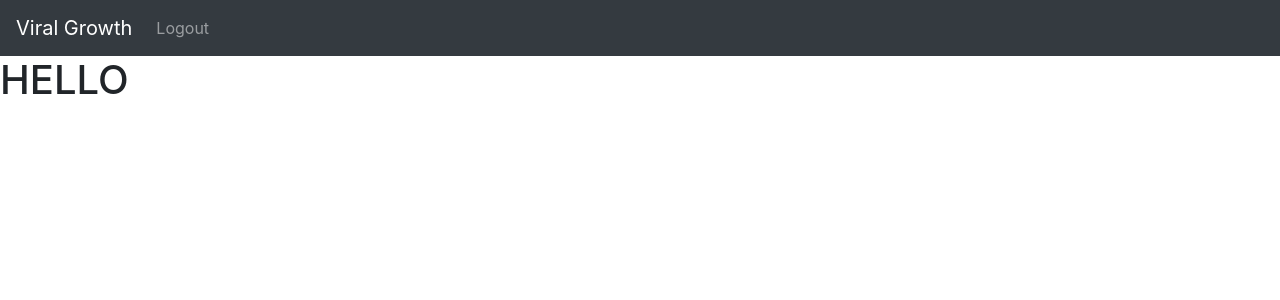
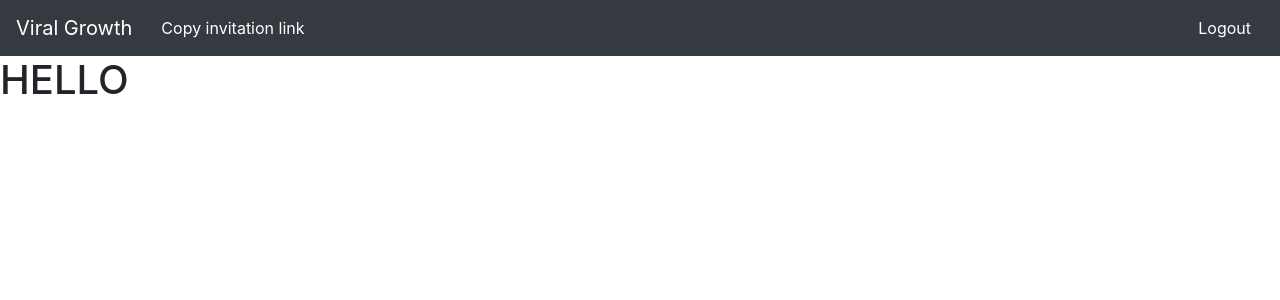
Before and after one commit to Myroslav341/viral_growth, a Django app: page / in a window 1280 px wide. Shown: the top 300 px of the page. Run offline with Django 3.2, Linux system fonts and the light colour scheme; the visitor is signed in with stand-in values (Sample User, id 1); some libraries are stand-ins or nearby versions.

Commit message:
invitation link added

```diff
--- a/viral_growth/viral_growth_app/library/constants/views.py
+++ b/viral_growth/viral_growth_app/library/constants/views.py
@@ -4,12 +4,15 @@ USERNAME = 'username'
 PASSWORD = 'password'
 CONFIRM_PASSWORD = 'confirm_password'
 EMAIL = 'email'
+INVITATION_LINK_KEY = 'invitation_link'
+HTTP_HOST = 'HTTP_HOST'
 
 THIS_APP_NAME = ViralGrowthAppConfig.name
 
 # revers path
 HOME_PAGE = f'{THIS_APP_NAME}:home'
 LOGIN_PAGE = f'{THIS_APP_NAME}:login'
+INVITATION_PAGE = f'{THIS_APP_NAME}:join-us'
 
 # templates
 HOME_VIEW_TEMPLATE = f'{THIS_APP_NAME}/home.html'
--- /dev/null
+++ b/viral_growth/viral_growth_app/library/helpers/__init__.py
@@ -0,0 +1 @@
+from .views import decode_singed_dict, sign_dict, get_path_from_page, generate_invitation_link
--- /dev/null
+++ b/viral_growth/viral_growth_app/static/js/base.js
@@ -0,0 +1,64 @@
+function check() {
+    fetch("generate-invitation-link/")
+        .then((response) => {
+            return response.json();
+        })
+        .then((data) => {
+            updateClipboard(data["invitation_link"])
+        });
+
+    var x = parseInt(event.clientX) + 12;
+    var y = parseInt(event.clientY) + 12;
+
+    create_flash(x, y);
+}
+
+function create_flash(x, y) {
+    var flash_element = document.getElementById("flash");
+
+    if (flash_element){
+        return
+    }
+
+    var element = document.createElement("div");
+    var text = document.createTextNode("Invitation link was copied to clipboard");
+    var flash_elements = document.getElementById("flash_elements");
+
+    element.style.paddingLeft = "15px";
+    element.style.paddingRight = "15px";
+    element.style.position = "absolute";
+    element.style.top = y + "px";
+    element.style.left = x + "px";
+    element.style.color = "white";
+    element.style.backgroundColor = "black";
+    element.style.borderRadius = "6px";
+    element.id = "flash";
+    element.classList.add("none_selectable");
+
+    element.appendChild(text);
+    flash_elements.appendChild(element);
+
+    var step = 0.05;
+    var opacity = 1;
+
+    setTimeout(() => {
+        var timer = setInterval(function () {
+            if (opacity <= 0){
+                clearInterval(timer);
+                element.remove();
+            }
+
+            element.style.opacity = opacity;
+            element.style.filter = 'alpha(opacity=' + opacity * 100 + ")";
+            opacity -= step;
+        }, 50);
+    }, 1000);
+}
+
+function updateClipboard(newClip) {
+    navigator.clipboard.writeText(newClip).then(function() {
+        /* clipboard successfully set */
+    }, function() {
+        alert("clipboard copy error");
+    });
+}
--- /dev/null
+++ b/viral_growth/viral_growth_app/static/styles/base.css
@@ -0,0 +1,9 @@
+.none_selectable {
+  -webkit-touch-callout: none; /* iOS Safari */
+  -webkit-user-select: none; /* Safari */
+  -khtml-user-select: none; /* Konqueror HTML */
+  -moz-user-select: none; /* Old versions of Firefox */
+  -ms-user-select: none; /* Internet Explorer/Edge */
+  user-select: none; /* Non-prefixed version, currently
+  supported by Chrome, Edge, Opera and Firefox */
+}
--- a/viral_growth/viral_growth_app/templates/viral_growth_app/base.html
+++ b/viral_growth/viral_growth_app/templates/viral_growth_app/base.html
@@ -9,27 +9,35 @@
         <meta name="viewport" content="width=device-width, initial-scale=1, shrink-to-fit=no">
         <link rel="stylesheet" href="https://maxcdn.bootstrapcdn.com/bootstrap/4.0.0/css/bootstrap.min.css" integrity="sha384-Gn5384xqQ1aoWXA+058RXPxPg6fy4IWvTNh0E263XmFcJlSAwiGgFAW/dAiS6JXm" crossorigin="anonymous">
 
+        <script type="text/javascript" src="{% static 'js/base.js' %}"></script>
+        <link rel="stylesheet" type="text/css" href="{% static 'styles/base.css' %}">
         {% block imports %}{% endblock %}
     </head>
 
     <body>
         <nav class="navbar navbar-expand-lg navbar-dark bg-dark">
             <a class="navbar-brand" href="{% url 'viral_growth_app:home' %}">Viral Growth</a>
-
-            <button class="navbar-toggler" type="button" data-toggle="collapse" data-target="#navbarNav" aria-controls="navbarNav" aria-expanded="false" aria-label="Toggle navigation">
+            <button class="navbar-toggler" type="button" data-toggle="collapse" data-target="#navbarSupportedContent" aria-controls="navbarSupportedContent" aria-expanded="false" aria-label="Toggle navigation">
                 <span class="navbar-toggler-icon"></span>
             </button>
 
             {% if not user.is_anonymous %}
-                <div class="navbar-collapse" id="navbarNav_2x">
-                    <ul class="navbar-nav">
+                <div class="collapse navbar-collapse" id="navbarSupportedContent">
+                    <ul class="navbar-nav mr-auto">
                         <li class="nav-item">
-                            <a class="nav-link" href="{% url 'viral_growth_app:logout' %}">Logout<span class="sr-only">(current)</span></a>
+                            <button class="btn btn-dark" onclick="check()">Copy invitation link</button>
                         </li>
                     </ul>
+                    <div class="form-inline my-lg-0">
+                        <div class="nav-item">
+                            <a class="btn btn-dark" href="{% url 'viral_growth_app:logout' %}">Logout<span class="sr-only">(current)</span></a>
+                        </div>
+                    </div>
                 </div>
             {% endif %}
         </nav>
+
+        <div id="flash_elements"></div>
 
         {% block content %}{% endblock %}
 
--- a/viral_growth/viral_growth_app/urls.py
+++ b/viral_growth/viral_growth_app/urls.py
@@ -7,4 +7,5 @@ urlpatterns = [
     path('login/', LoginView.as_view(), name='login'),
     path('logout/', LogoutView.as_view(), name='logout'),
     path('', HomeView.as_view(), name='home'),
+    path('generate-invitation-link/', GenerateLinkView.as_view(), name='generate_invitation_link'),
 ]
--- a/viral_growth/viral_growth_app/views/__init__.py
+++ b/viral_growth/viral_growth_app/views/__init__.py
@@ -1,3 +1,4 @@
 from .login import LoginView
 from .home import HomeView
 from .logout import LogoutView
+from .generate_link import GenerateLinkView
--- a/viral_growth/viral_growth_app/views/base_view.py
+++ b/viral_growth/viral_growth_app/views/base_view.py
@@ -1,4 +1,3 @@
-from django.core import signing
 from django.shortcuts import render
 from django.views.generic import TemplateView
 
--- /dev/null
+++ b/viral_growth/viral_growth_app/views/generate_link/__init__.py
@@ -0,0 +1 @@
+from .generate_link import GenerateLinkView
```
Also changed, not shown: viral_growth/viral_growth_app/library/helpers/views.py (added, +23 -0 lines), viral_growth/viral_growth_app/views/generate_link/generate_link.py (added, +22 -0 lines).
